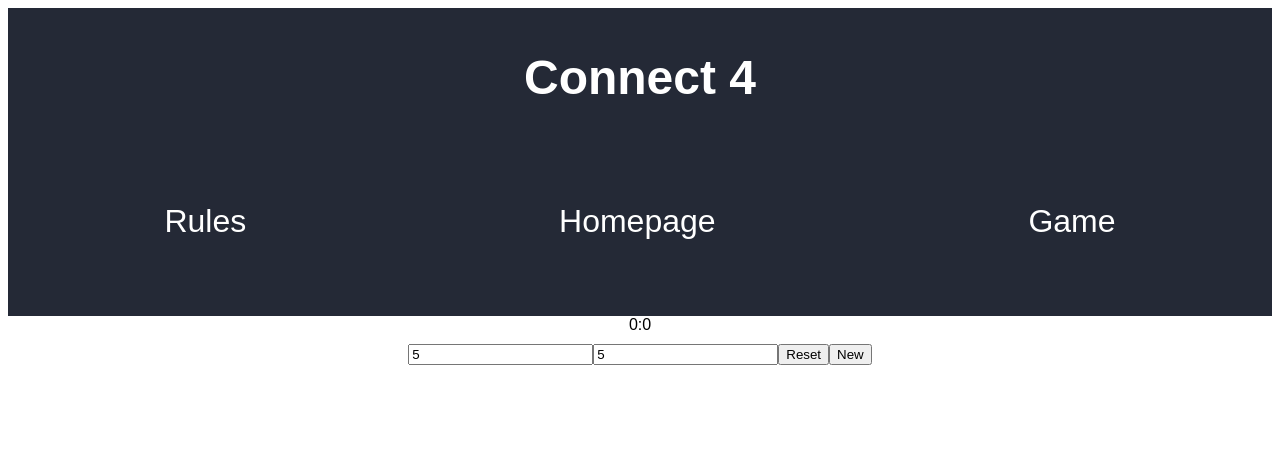
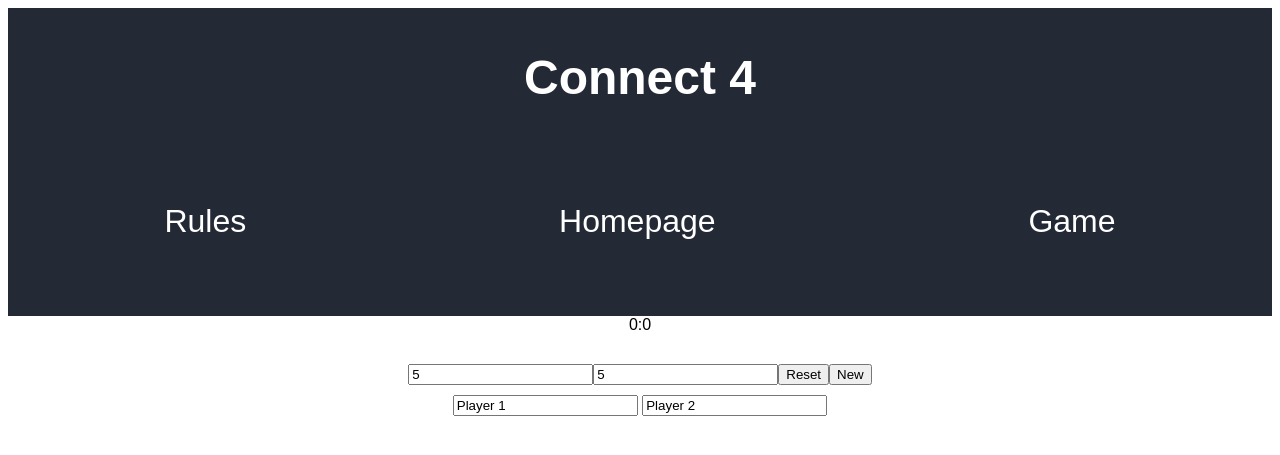
Before and after one commit to Raxuis/Connect-4, a PHP site: page /game.html in a window 1280 px wide. Shown: the top 455 px of the page. Run offline with PHP 8.4, Linux system fonts and the light colour scheme; some web fonts are replaced.

Commit message:
Edited game.html to give players usernames

```diff
--- a/src/game.html
+++ b/src/game.html
@@ -29,6 +29,10 @@
         <div id="score"></div>
         <div id="time"></div>
         <div id="val"></div>
+        <div id="usernames">
+            <input type="text" id="username_1" value="Player 1" placeholder="Player 1">
+            <input type="text" id="username_2" value="Player 2" placeholder="Player 2">
+        </div>
         <script src="scripts/reset.js"></script>
         <script src="scripts/draw.js"></script>
         <script src="scripts/timer.js"></script>
--- a/src/scripts/script.js
+++ b/src/scripts/script.js
@@ -2,6 +2,9 @@ const board = document.getElementById('board');
 const time = document.getElementById('time');
 const val = document.getElementById('val');
 const score = document.getElementById('score');
+let username1 = 'Player 1';
+let username2 = 'Player 2';
+
 let boardArray = [];
 let player = 0;
 let player1Score = 0;
@@ -32,6 +35,10 @@ reset.addEventListener('click', function () {
 let newGame = document.createElement('button');
 newGame.textContent = 'New';
 newGame.addEventListener('click', function () {
+    username1 = document.getElementById('username_1').value
+    username2 = document.getElementById('username_2').value
+    document.getElementById('username_1').style.display = 'none'
+    document.getElementById('username_2').style.display = 'none'
     let height = parseInt(heightInput.value);
     let width = parseInt(widthInput.value);
     main(height, width);
--- a/src/style/style.css
+++ b/src/style/style.css
@@ -6,6 +6,8 @@ main {
     display: flex;
     flex-direction: column;
     align-items: center;
+    gap: 10px;
+
 }
 
 #board {
```
